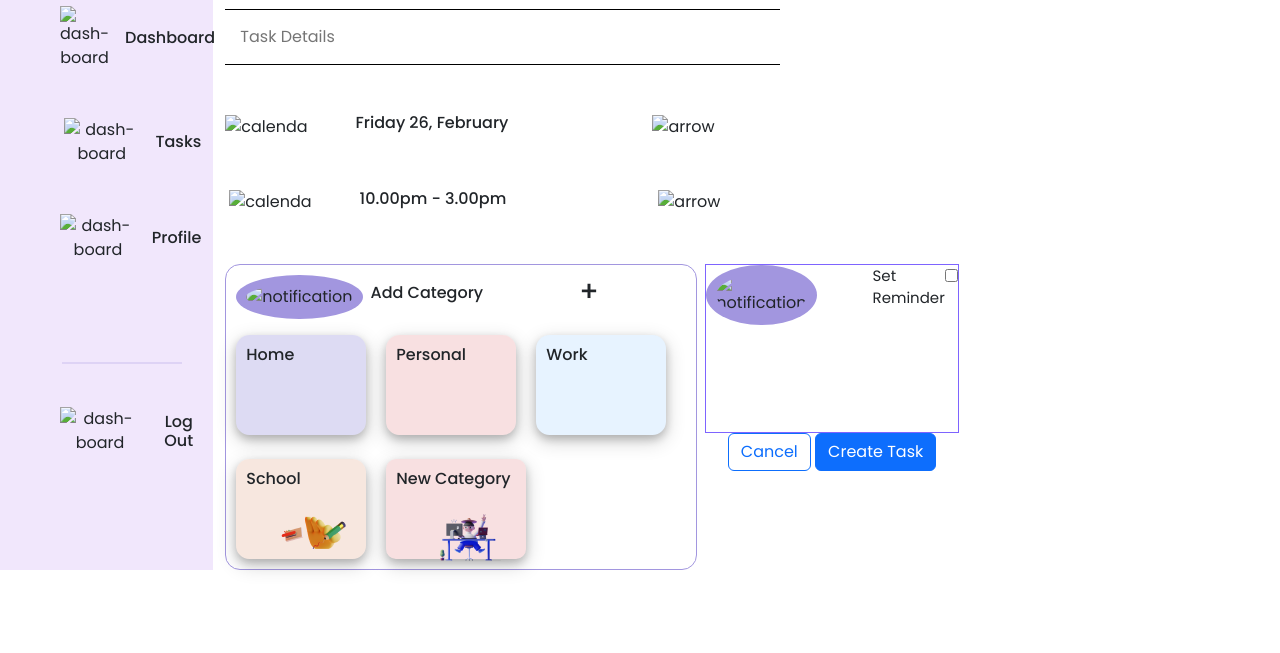
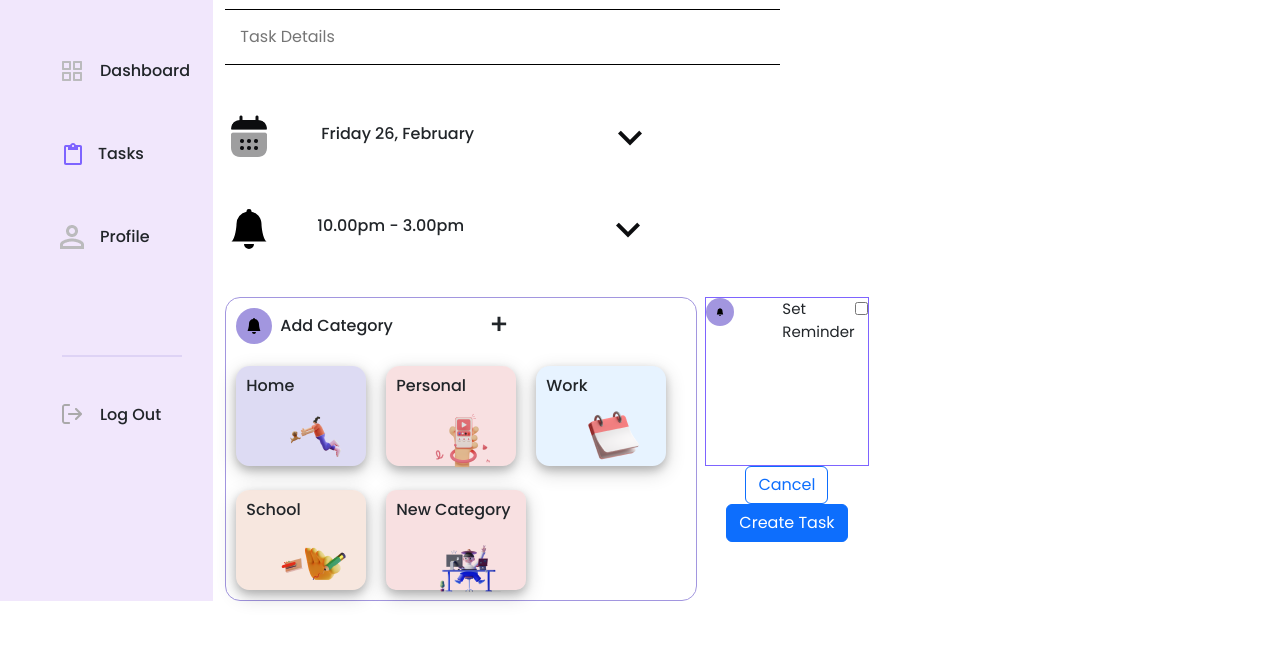
Before and after one commit to BaraOT/taskit, a plain HTML site: page index.html in a window 1280 px wide. Shown: the part 147-800 px from the top of the page. Drawn offline with nearby package versions, Linux system fonts and the light colour scheme; the site is published under a folder, as on GitHub Pages, so addresses that start at the root find nothing; a small style sheet from the web is missing.

Commit message:
third commit

```diff
--- a/index.html
+++ b/index.html
@@ -23,14 +23,14 @@
         >
           <div class="text-center">
             <div class="">
-              <img src="/img/taskitlogo.png" alt="taskIt logo" />
+              <img src="img/taskitlogo.png" alt="taskIt logo" />
             </div>
             <h5 class="mb-2">Taskit</h5>
           </div>
           <div class="dashboard text-center pt-5">
             <div class="d-flex align-items-center">
               <div class="dashboard-image">
-                <img src="/img/box.png" class="ms-5" alt="dash-board" />
+                <img src="img/box.png" class="ms-5" alt="dash-board" />
               </div>
               <div class="text-part"><h6 class="ms-3 pt-2">Dashboard</h6></div>
             </div>
@@ -38,7 +38,7 @@
           <div class="dashboard text-center pt-5">
             <div class="d-flex align-items-center">
               <div class="dashboard-image">
-                <img src="/img/task.png" class="ms-5 ps-1" alt="dash-board" />
+                <img src="img/task.png" class="ms-5 ps-1" alt="dash-board" />
               </div>
               <div class="text-part"><h6 class="ms-3 pt-2">Tasks</h6></div>
             </div>
@@ -46,7 +46,7 @@
           <div class="dashboard text-center pt-5">
             <div class="d-flex align-items-center">
               <div class="dashboard-image">
-                <img src="/img/profile.png" class="ms-5" alt="dash-board" />
+                <img src="img/profile.png" class="ms-5" alt="dash-board" />
               </div>
               <div class="text-part"><h6 class="ms-3 pt-2">Profile</h6></div>
             </div>
@@ -57,7 +57,7 @@
           <div class="dashboard text-center pt-4">
             <div class="d-flex align-items-center">
               <div class="dashboard-image">
-                <img src="/img/arrow.png" class="ms-5" alt="dash-board" />
+                <img src="img/arrow.png" class="ms-5" alt="dash-board" />
               </div>
               <div class="text-part"><h6 class="ms-3 pt-2">Log Out</h6></div>
             </div>
@@ -76,24 +76,24 @@
           </div>
           <div class="d-flex align-items-center mt-5">
             <div class="calenda pe-5">
-              <img src="/img/calendar.png" alt="calenda" />
+              <img src="img/calendar.png" alt="calenda" />
             </div>
             <div class="date pe-5 me-5">
               <h6>Friday 26, February</h6>
             </div>
             <div class="down-arrow ps-5">
-              <img src="/img/down.png" alt="arrow" />
+              <img src="img/down.png" alt="arrow" />
             </div>
           </div>
           <div class="d-flex align-items-center mt-5 pb-5">
             <div class="calenda pe-5 ps-1">
-              <img src="/img/bell-fill.svg" alt="calenda" height="40px" />
+              <img src="img/bell-fill.svg" alt="calenda" height="40px" />
             </div>
             <div class="date pe-5 me-5">
               <h6><time>10.00pm - 3.00pm</time></h6>
             </div>
             <div class="down-arrow ps-5 ms-2">
-              <img src="/img/down.png" alt="arrow" />
+              <img src="img/down.png" alt="arrow" />
             </div>
           </div>
           <div class="d-flex">
@@ -101,7 +101,7 @@
               <div class="add d-flex">
                 <div class="alarm">
                   <img
-                    src="/img/bell-fill.svg"
+                    src="img/bell-fill.svg"
                     class="me-2"
                     alt="notification"
                   />
@@ -112,15 +112,15 @@
               <div class="add d-flex align-items-center mb-4 mt-3">
                 <div class="homee home-one">
                   <h6>Home</h6>
-                  <img src="/img/home.png" alt="" />
+                  <img src="img/home.png" alt="" />
                 </div>
                 <div class="homee home-two">
                   <h6>Personal</h6>
-                  <img src="/img/personal.png" alt="" />
+                  <img src="img/personal.png" alt="" />
                 </div>
                 <div class="homee home-three">
                   <h6>Work</h6>
-                  <img src="/img/work.png" alt="" />
+                  <img src="img/work.png" alt="" />
                 </div>
               </div>
               <div class="add d-flex align-items-center">
@@ -139,7 +139,7 @@
                 <div class="add reminder d-flex">
                   <div class="alarm">
                     <img
-                      src="/img/bell-fill.svg"
+                      src="img/bell-fill.svg"
                       class="me-2 img-fluid"
                       alt="notification"
                     />
```
